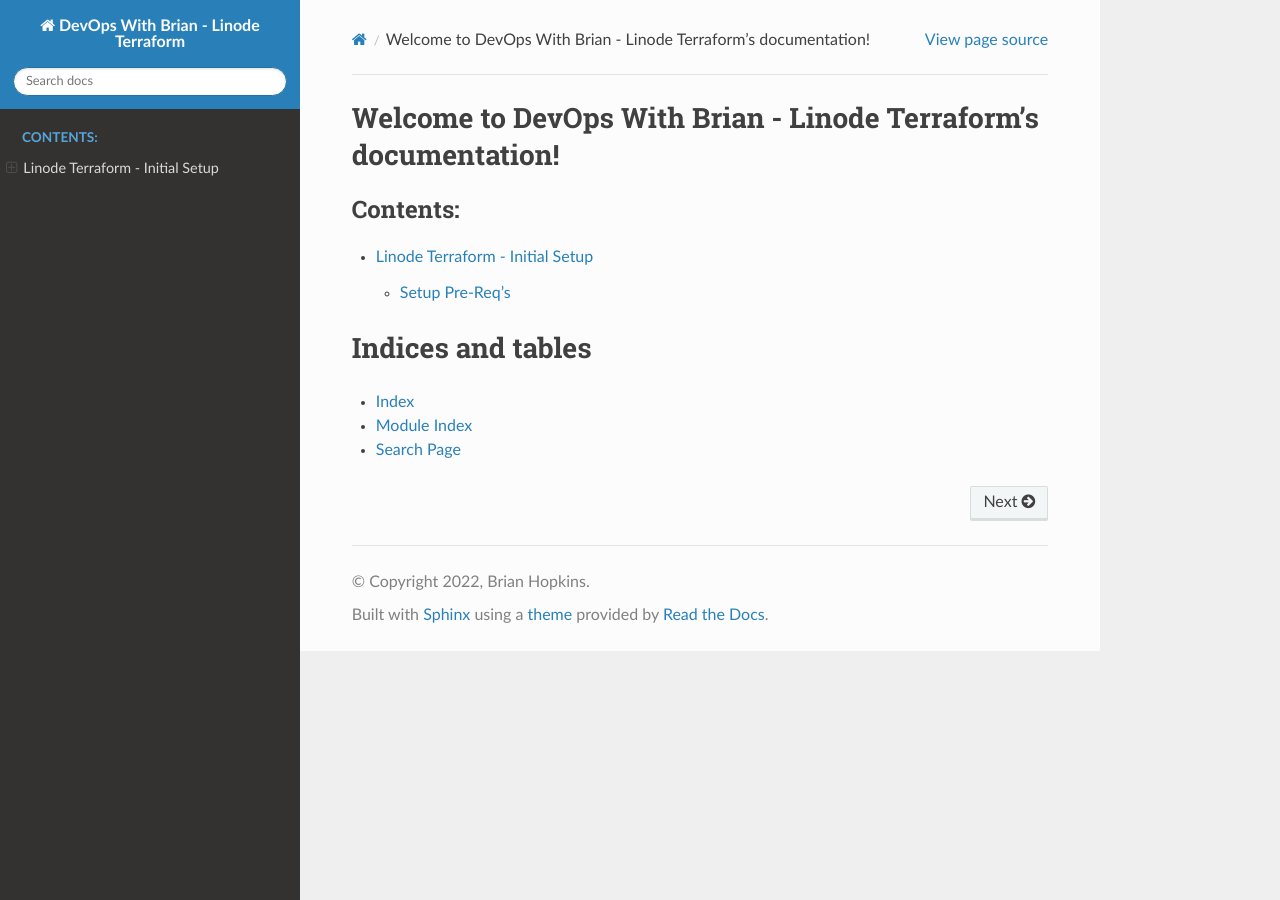
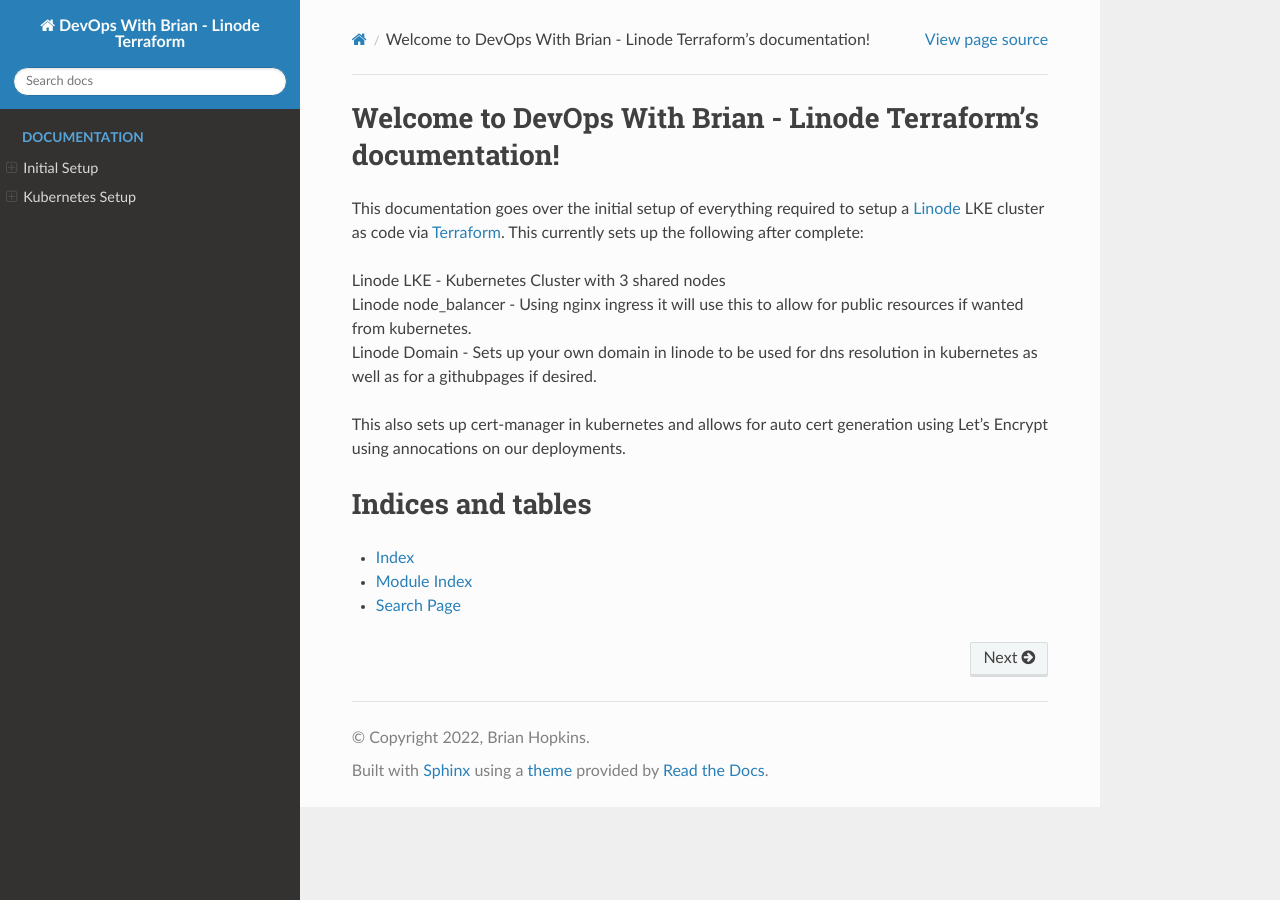
Before and after one commit to DevOps-With-Brian/linode-terraform-kubernetes, a Sphinx documentation site: the page built from docs/index.rst, in a window 1280 px wide. Built offline with Sphinx 7.4.7 and the Read the Docs theme 2.0.0, drawn with Linux system fonts in a browser that asks for light colours.

```diff
--- a/docs/index.rst
+++ b/docs/index.rst
@@ -5,14 +5,26 @@
 
 Welcome to DevOps With Brian - Linode Terraform's documentation!
 ================================================================
+This documentation goes over the initial setup of everything required to setup a `Linode <https://linode.com/>`_ LKE cluster as code via `Terraform <https://www.terraform.io/>`_.  This currently sets up the following after complete:
+
+| Linode LKE - Kubernetes Cluster with 3 shared nodes
+| Linode node_balancer - Using nginx ingress it will use this to allow for public resources if wanted from kubernetes.
+| Linode Domain - Sets up your own domain in linode to be used for dns resolution in kubernetes as well as for a githubpages if desired.
+
+This also sets up cert-manager in kubernetes and allows for auto cert generation using Let's Encrypt using annocations on our deployments.
+
+
+
+.. Hidden TOCs
 
 .. toctree::
-   :maxdepth: 2
-   :caption: Contents:
+   :maxdepth: 3
+   :caption: Documentation
+   :hidden:
 
    initial_setup
-
-
+   kubernetes_setup
+   changelog
 
 Indices and tables
 ==================
```
Also changed, not shown: README.md (+4 -2 lines), docs/initial_setup.rst (+20 -5 lines), docs/kubernetes_setup.rst (added, +22 -0 lines), docs/changelog.rst (added), 1 other file.
